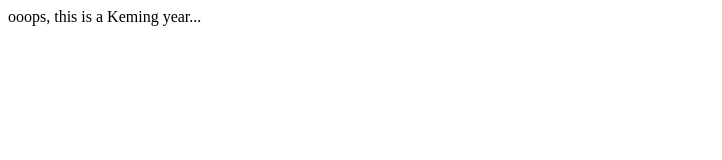
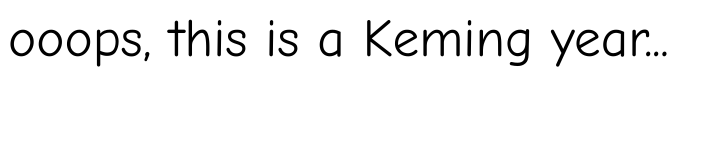
Before and after one commit to GrUSP/2020.kerning.it, a plain HTML site: page index.html in a window 1280 px wide. Shown: the whole page, without its empty margins (0-722 px from the left). Drawn offline with Linux system fonts and the light colour scheme.

Commit message:
Update index.html

```diff
--- a/index.html
+++ b/index.html
@@ -1,7 +1,10 @@
 <html>
 <head><title>Keming 2020</title>
 <style>
-* { font-face: 'comic sans'}
+* {
+  font-family: 'Comic Sans MS';
+  font-size: 40pt;
+ }
 </style>
 </head>
 <body>
```
